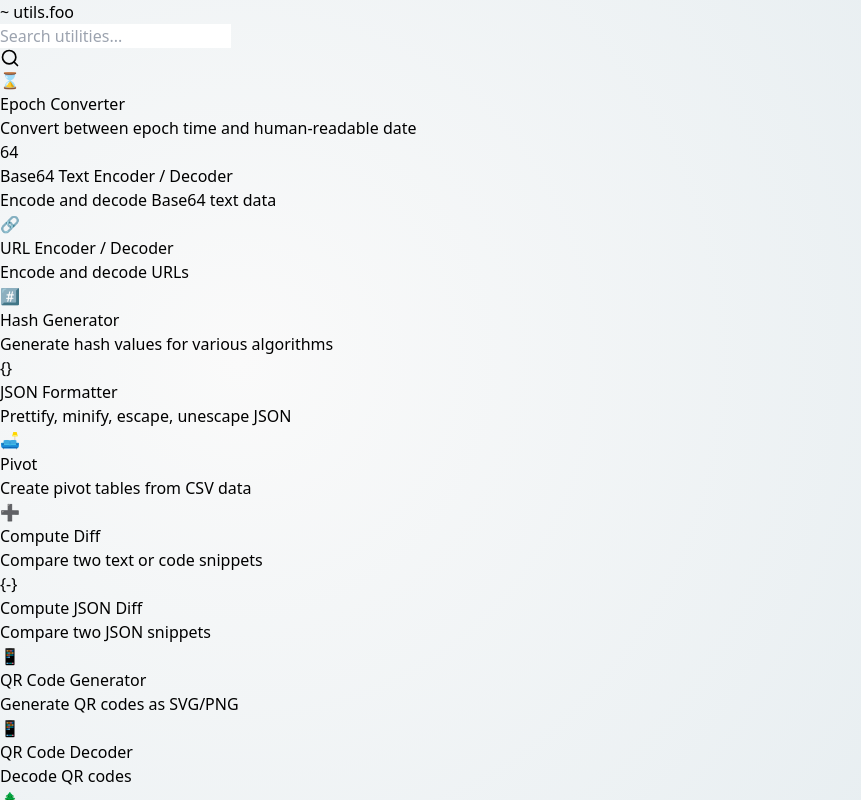
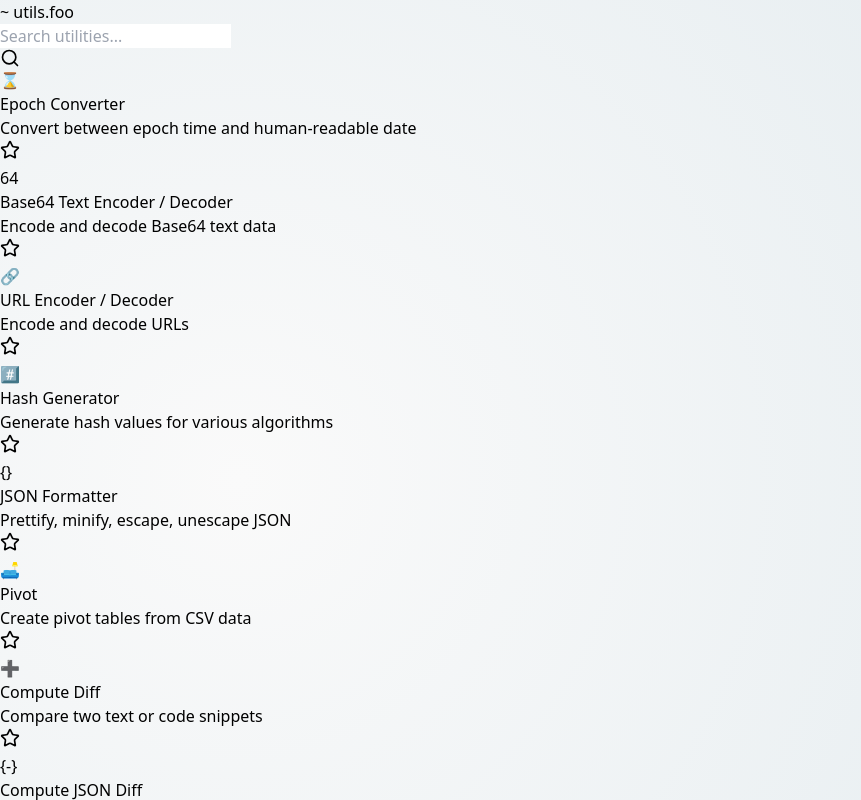
Before and after one commit to midplane/utils.foo, a React (Vite) app: page / in a window 1280 px wide. Shown: the top 800 px of the page, without its empty margins (0-861 px from the left). Built offline with nearby package versions, Linux system fonts and the light colour scheme.

Commit message:
add favs

```diff
--- a/src/pages/Home.jsx
+++ b/src/pages/Home.jsx
@@ -1,55 +1,60 @@
-import React, { useState } from 'react';
+import React, { useState, useEffect } from 'react';
 import { Link } from 'react-router-dom';
-import { Search } from 'lucide-react';
+import { Search, Star, StarOff } from 'lucide-react';
 import SEO from '../SEO';
 
 const utilities = [
-  { name: 'Epoch Converter', description: 'Convert between epoch time and human-readable date', path: '/epoch', icon: '⌛' },
-  {
-    name: 'Base64 Text Encoder / Decoder',
-    description: 'Encode and decode Base64 text data',
-    path: '/base64',
-    icon: '64'
-  },
-  {
-    name: 'URL Encoder / Decoder',
-    description: 'Encode and decode URLs',
-    path: '/url',
-    icon: '🔗'
-  },
-  {
-    name: 'Hash Generator',
-    description: 'Generate hash values for various algorithms',
-    path: '/hash',
-    icon: '#️⃣'
-  },
-  { name: 'JSON Formatter', description: 'Prettify, minify, escape, unescape JSON', path: '/json-format', icon: '{}' },
-  { name: 'Pivot', description: 'Create pivot tables from CSV data', path: '/pivot', icon: '🛋️' },
-  { name: 'Compute Diff', description: 'Compare two text or code snippets', path: '/diff', icon: '➕' },
-  { name: 'Compute JSON Diff', description: 'Compare two JSON snippets', path: '/diff?lang=json', icon: '{-}' },
-  { name: 'QR Code Generator', description: 'Generate QR codes as SVG/PNG', path: '/qr', icon: '📱' },
-  { name: 'QR Code Decoder', description: 'Decode QR codes', path: '/qr-decode', icon: '📱' },
-  { name: 'Tree', description: 'tree.nathanfriend.io is an online tree-like utility for generating ASCII folder structure diagrams', path: 'https://tree.nathanfriend.io/', icon: '🌲', external: true },
-  { name: 'Regex Tester', description: 'Test regex expressions from different languages, links to regex101.com', path: 'https://regex101.com/', icon: '^$', external: true },
+  { id: 'epoch', name: 'Epoch Converter', description: 'Convert between epoch time and human-readable date', path: '/epoch', icon: '⌛' },
+  { id: 'base64', name: 'Base64 Text Encoder / Decoder', description: 'Encode and decode Base64 text data', path: '/base64', icon: '64' },
+  { id: 'url', name: 'URL Encoder / Decoder', description: 'Encode and decode URLs', path: '/url', icon: '🔗' },
+  { id: 'hash', name: 'Hash Generator', description: 'Generate hash values for various algorithms', path: '/hash', icon: '#️⃣' },
+  { id: 'json', name: 'JSON Formatter', description: 'Prettify, minify, escape, unescape JSON', path: '/json-format', icon: '{}' },
+  { id: 'pivot', name: 'Pivot', description: 'Create pivot tables from CSV data', path: '/pivot', icon: '🛋️' },
+  { id: 'diff', name: 'Compute Diff', description: 'Compare two text or code snippets', path: '/diff', icon: '➕' },
+  { id: 'diffjson', name: 'Compute JSON Diff', description: 'Compare two JSON snippets', path: '/diff?lang=json', icon: '{-}' },
+  { id: 'qr', name: 'QR Code Generator', description: 'Generate QR codes as SVG/PNG', path: '/qr', icon: '📱' },
+  { id: 'qrdecode', name: 'QR Code Decoder', description: 'Decode QR codes', path: '/qr-decode', icon: '📱' },
+  { id: 'tree', name: 'Tree', description: 'tree.nathanfriend.io is an online tree-like utility for generating ASCII folder structure diagrams', path: 'https://tree.nathanfriend.io/', icon: '🌲', external: true },
+  { id: 'regex', name: 'Regex Tester', description: 'Test regex expressions from different languages, links to regex101.com', path: 'https://regex101.com/', icon: '^$', external: true },
   // Add more utilities here as we implement them
 ];
 
 export default function Home() {
   const [searchTerm, setSearchTerm] = useState('');
+  const [favorites, setFavorites] = useState([]);
 
-  const filteredUtilities = utilities.filter(utility =>
+  useEffect(() => {
+    const storedFavorites = JSON.parse(localStorage.getItem('favorites')) || [];
+    setFavorites(storedFavorites);
+  }, []);
+
+  const toggleFavorite = (utilityId) => {
+    const newFavorites = favorites.includes(utilityId)
+      ? favorites.filter(id => id !== utilityId)
+      : [...favorites, utilityId];
+
+    setFavorites(newFavorites);
+    localStorage.setItem('favorites', JSON.stringify(newFavorites));
+  };
+
+  const filteredUtilities = utilities
+    .filter(utility =>
       utility.name.toLowerCase().includes(searchTerm.toLowerCase())
-  );
+    )
+    .sort((a, b) => {
+      const aFav = favorites.includes(a.id);
+      const bFav = favorites.includes(b.id);
+      return bFav - aFav;
+    });
 
   return (
     <>
       <SEO
         title="utils.foo - online utility toolbox"
-        description="Free, simple, fast, and clint-side only utilities for developers"
+        description="Free, simple, fast, and client-side only utilities for developers"
         keywords="base64 encoder, hash generator, json formatter, pivot table"
       />
       <div className="max-w-7xl mx-auto px-4 sm:px-6 lg:px-8">
-
         <div className="mb-8">
           <div className="relative">
             <input
@@ -66,7 +71,12 @@ export default function Home() {
         <div className="mb-8">
           <div className="grid gap-6 md:grid-cols-2 lg:grid-cols-3">
             {filteredUtilities.map((utility) => (
-              <UtilityCard key={utility.name} utility={utility} />
+              <UtilityCard
+                key={utility.id}
+                utility={utility}
+                isFavorite={favorites.includes(utility.id)}
+                onToggleFavorite={toggleFavorite}
+              />
             ))}
           </div>
         </div>
@@ -75,10 +85,11 @@ export default function Home() {
   );
 }
 
-function UtilityCard({ utility }) {
+function UtilityCard({ utility, isFavorite, onToggleFavorite }) {
   return (
-    <Link to={utility.path} className="flex h-full" target={utility.external ? '_blank' : '_self'}>
-      <div className="flex flex-col w-full p-4 bg-white rounded-md border border-gray-100 shadow-md focus-within:ring-indigo-500 focus-within:ring-offset-2 hover:border-gray-200 hover:shadow-lg">
+    <div className="relative">
+      <Link to={utility.path} className="block h-full" target={utility.external ? '_blank' : '_self'}>
+        <div className="flex flex-col h-full p-4 bg-white rounded-md border border-gray-100 shadow-md focus-within:ring-indigo-500 focus-within:ring-offset-2 hover:border-gray-200 hover:shadow-lg">
           <div className="flex items-center space-x-4 mb-4">
             <div className="flex-shrink-0 w-12 h-12 bg-gray-100 rounded-full flex items-center justify-center text-xl font-mono">
               {utility.icon}
@@ -88,5 +99,16 @@ function UtilityCard({ utility }) {
           <p className="text-sm text-gray-500 flex-grow">{utility.description}</p>
         </div>
       </Link>
+      <button
+        onClick={(e) => {
+          e.preventDefault();
+          e.stopPropagation();
+          onToggleFavorite(utility.id);
+        }}
+        className="absolute bottom-2 right-2 text-yellow-500 hover:text-yellow-600 focus:outline-none"
+      >
+        <Star size={20} fill={isFavorite ? "currentColor" : "none"} />
+      </button>
+    </div>
   );
 }
```
Lines whose indentation alone changed are shown as unchanged.
